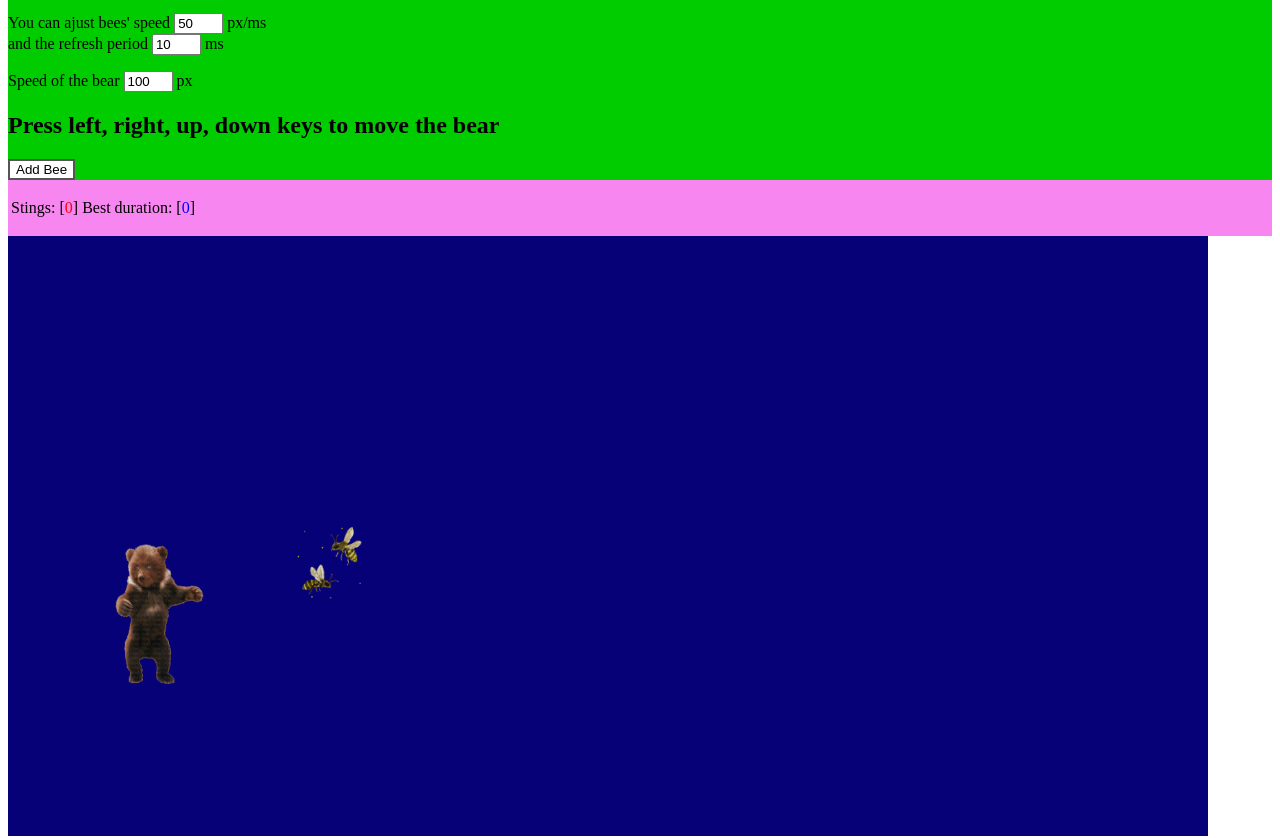
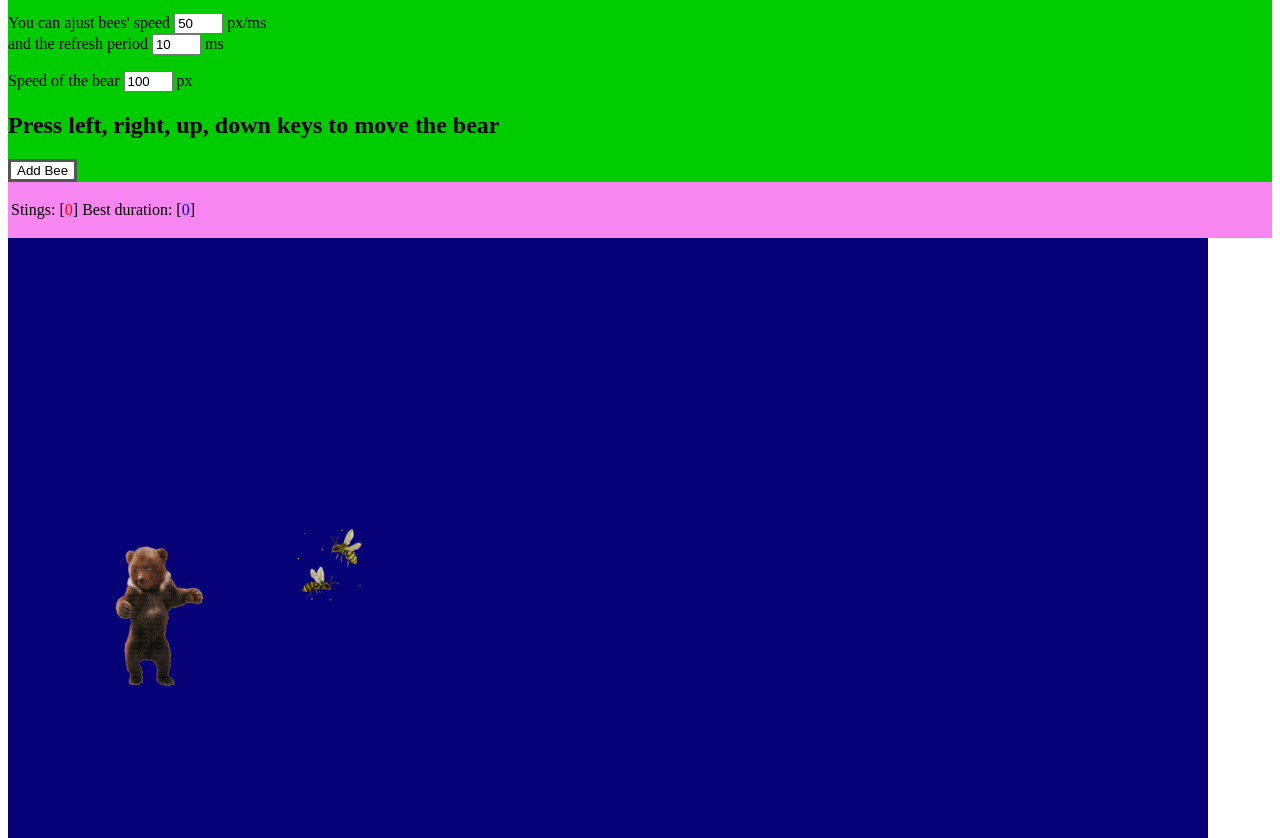
Before and after one commit to CalumFelstead/F28WPLAB2, a website: page index.html in a window 1280 px wide. Shown: the part 112-950 px from the top of the page. Drawn offline with Linux system fonts and the light colour scheme.

Commit message:
Added style to add be button.

```diff
--- a/game.css
+++ b/game.css
@@ -42,5 +42,5 @@
 .button5 {
     background-color: white;
     color: black;
-    border: 2px solid #555555;
+    border: 3px solid #555555;
 }
--- a/index.html
+++ b/index.html
@@ -30,7 +30,7 @@
         <br> and the refresh period <input type="text" id="periodTimer" value="10" size="3"> ms </p>
     <p>Speed of the bear <input type="text" id="bearSpeed" value="100" size="3" onchange="start()"> px</p>
     <h2>Press left, right, up, down keys to move the bear</h2>
-    <button class="button button5" onclick="addBee()">Add Bee</button>
+    <button class="button button5" cnclick="addBee()">Add Bee</button>
 
 </div>
 <div id="scores">
```
